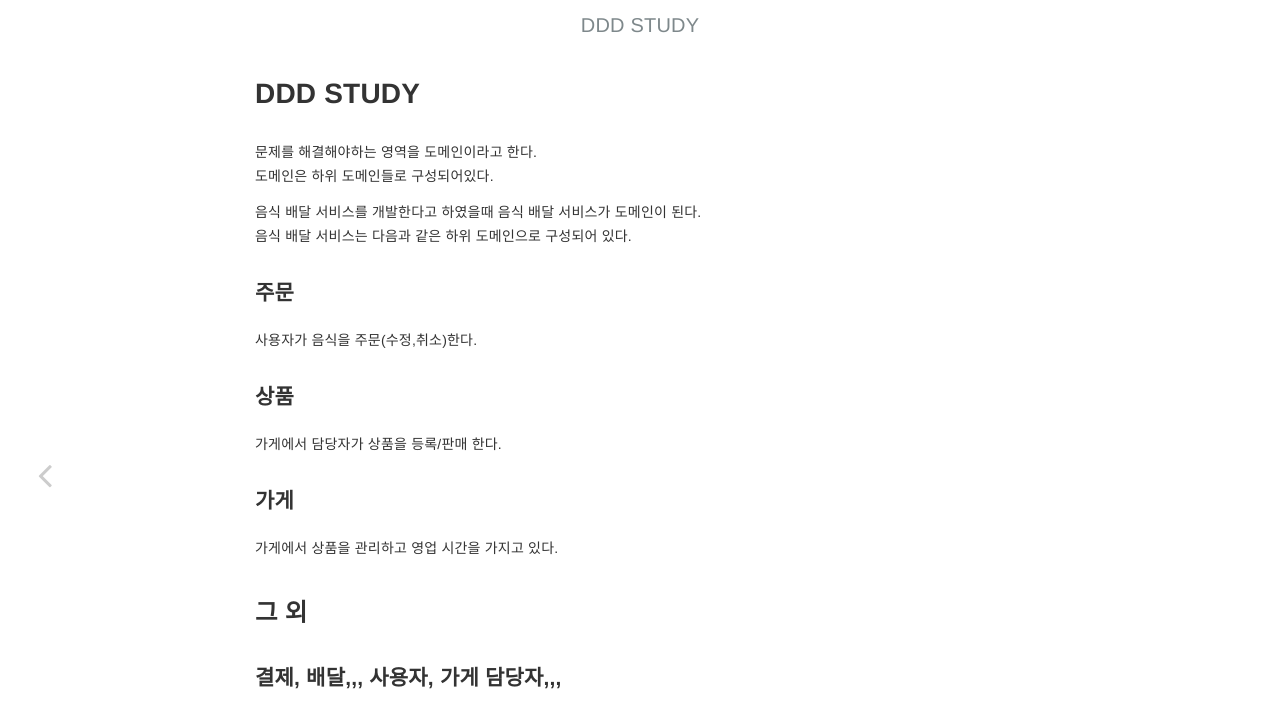
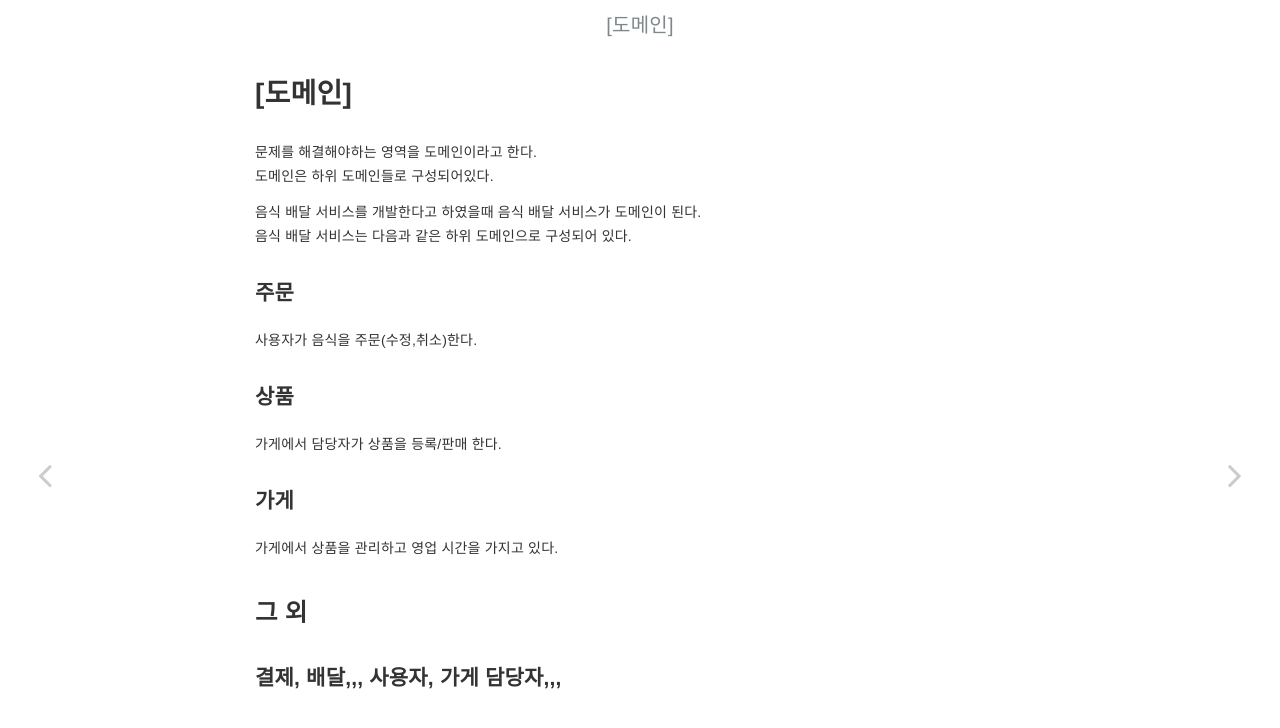
Before and after one commit to ByeongUkChoi/ddd-study, a Jekyll site: the page built from docs/_posts/domain/2021-03-05-domain.md, in a window 1280 px wide. Shown: the top 728 px of the page. Built offline with Jekyll 4.4.1, drawn with Linux system fonts in a browser that asks for light colours.

Commit message:
Fix title

```diff
--- a/docs/_posts/domain/2021-03-05-domain.md
+++ b/docs/_posts/domain/2021-03-05-domain.md
@@ -1,6 +1,5 @@
 ---
-title: >
-[도메인]
+title: '[도메인]'
 ---
 
 문제를 해결해야하는 영역을 도메인이라고 한다.
```
